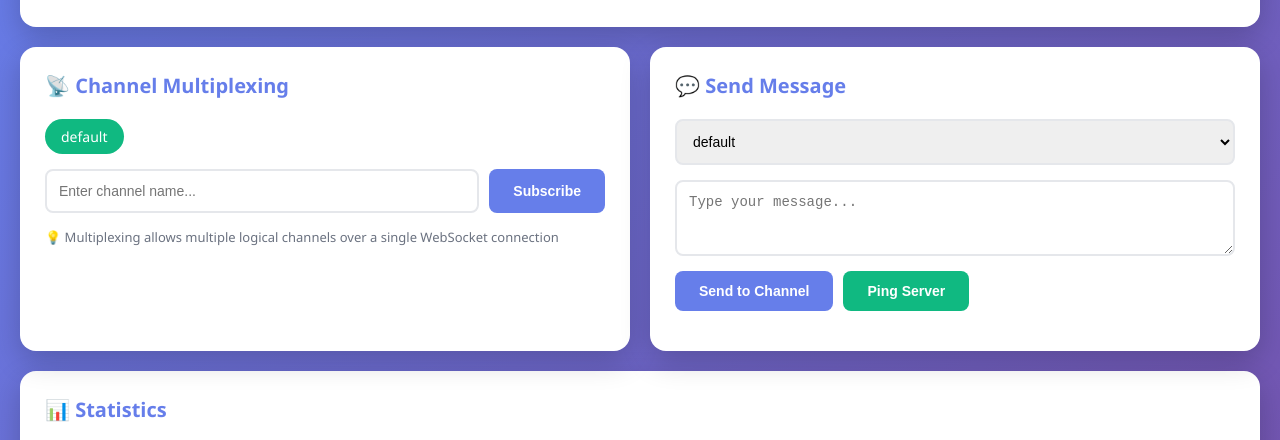
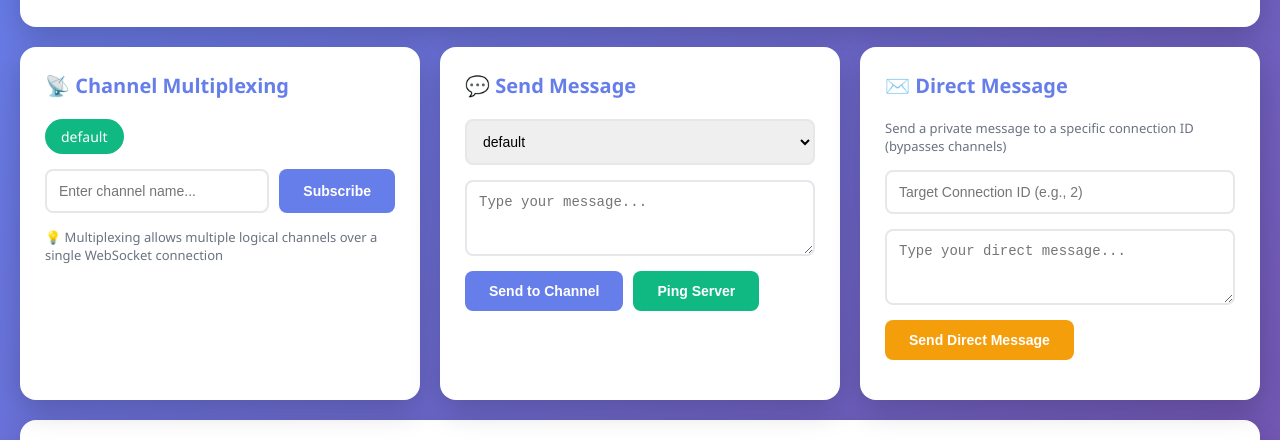
Before and after one commit to agnunga/simple-nodejs-websocket, a website: page public/index.html in a window 1280 px wide. Shown: the part 146-586 px from the top of the page. Drawn offline with Linux system fonts and the light colour scheme.

Commit message:
implemented direct messaging

```diff
--- a/public/index.html
+++ b/public/index.html
@@ -54,8 +54,12 @@
         }
 
         @keyframes pulse {
-            0%, 100% { opacity: 1; }
-            50% { opacity: 0.5; }
+            0%, 100% {
+                opacity: 1;
+            }
+            50% {
+                opacity: 0.5;
+            }
         }
 
         .connection-info {
@@ -78,7 +82,7 @@
 
         .grid {
             display: grid;
-            grid-template-columns: repeat(auto-fit, minmax(400px, 1fr));
+            grid-template-columns: repeat(auto-fit, minmax(350px, 1fr));
             gap: 20px;
             margin-bottom: 20px;
         }
@@ -346,6 +350,22 @@
                 <button class="success" onclick="sendPing()">Ping Server</button>
             </div>
         </div>
+
+        <div class="card">
+            <h2>✉️ Direct Message</h2>
+            <p style="color: #6b7280; font-size: 13px; margin-bottom: 15px;">
+                Send a private message to a specific connection ID (bypasses channels)
+            </p>
+            <div class="input-group">
+                <input type="number" id="directTargetId" placeholder="Target Connection ID (e.g., 2)" min="1">
+            </div>
+            <div class="input-group">
+                <textarea id="directMessageText" placeholder="Type your direct message..." rows="3"></textarea>
+            </div>
+            <div class="input-group">
+                <button onclick="sendDirectMessage()" style="background: #f59e0b;">Send Direct Message</button>
+            </div>
+        </div>
     </div>
 
     <div class="card full-width">
@@ -403,8 +423,15 @@
         };
 
         ws.onmessage = (event) => {
-            const message = JSON.parse(event.data);
-            handleMessage(message);
+            console.log('[Frontend] Raw message received:', event.data);
+            try {
+                const message = JSON.parse(event.data);
+                console.log('[Frontend] Parsed message:', message);
+                handleMessage(message);
+            } catch (error) {
+                console.error('[Frontend] Error parsing message:', error);
+                logMessage('ERROR', 'Failed to parse message: ' + event.data, 'error');
+            }
         };
 
         ws.onclose = () => {
@@ -419,6 +446,8 @@
     }
 
     function handleMessage(message) {
+        console.log('[Frontend] Handling message type:', message.type);
+
         messageCount++;
         document.getElementById('messageCount').textContent = messageCount;
 
@@ -442,6 +471,7 @@
         switch (message.type) {
             case 'channel_message':
                 content = `[${message.channel}] From Connection ${message.connectionId}: ${JSON.stringify(message.data)}`;
+                console.log('[Frontend] Displaying channel message:', content);
                 break;
             case 'direct_message':
                 content = `From Connection ${message.from}: ${JSON.stringify(message.data)}`;
@@ -462,6 +492,7 @@
                 break;
             case 'heartbeat':
                 // Silent heartbeat - don't log
+                console.log('[Frontend] Heartbeat received (not displayed)');
                 return;
             case 'pong':
                 content = `Pong received (latency: ${document.getElementById('latency').textContent}ms)`;
@@ -470,6 +501,7 @@
                 content = JSON.stringify(message.data || message.message || message);
         }
 
+        console.log('[Frontend] About to log message:', typeDisplay, content);
         logMessage(typeDisplay, content, message.type);
     }
 
@@ -553,6 +585,25 @@
         });
         sentCount++;
         document.getElementById('sentCount').textContent = sentCount;
+    }
+
+    function sendDirectMessage() {
+        const targetId = parseInt(document.getElementById('directTargetId').value);
+        const text = document.getElementById('directMessageText').value.trim();
+
+        if (targetId && text) {
+            sendWsMessage({
+                type: 'direct',
+                targetId: targetId,
+                data: text
+            });
+            document.getElementById('directMessageText').value = '';
+            sentCount++;
+            document.getElementById('sentCount').textContent = sentCount;
+            logMessage('SENT', `Direct message to Connection ${targetId}: ${text}`, 'direct_message');
+        } else {
+            alert('Please enter both a target connection ID and a message');
+        }
     }
 
     function sendWsMessage(message) {
```
